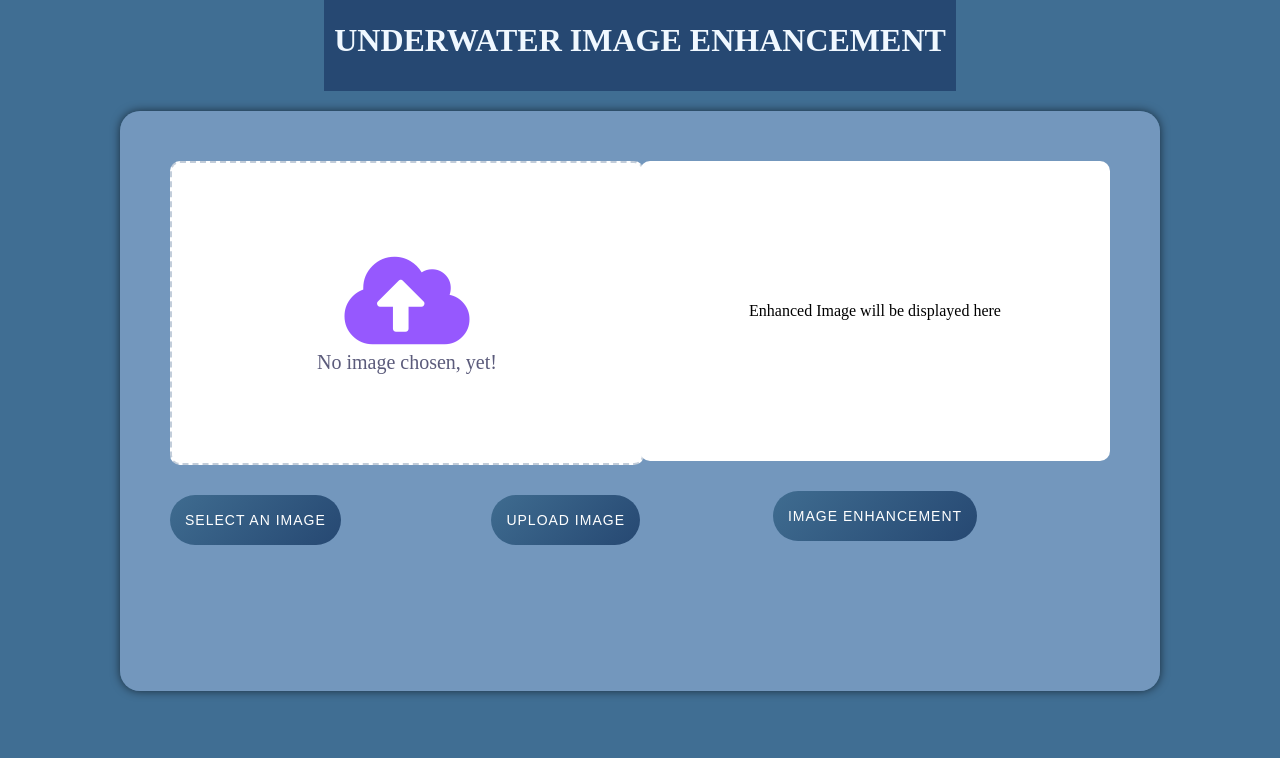
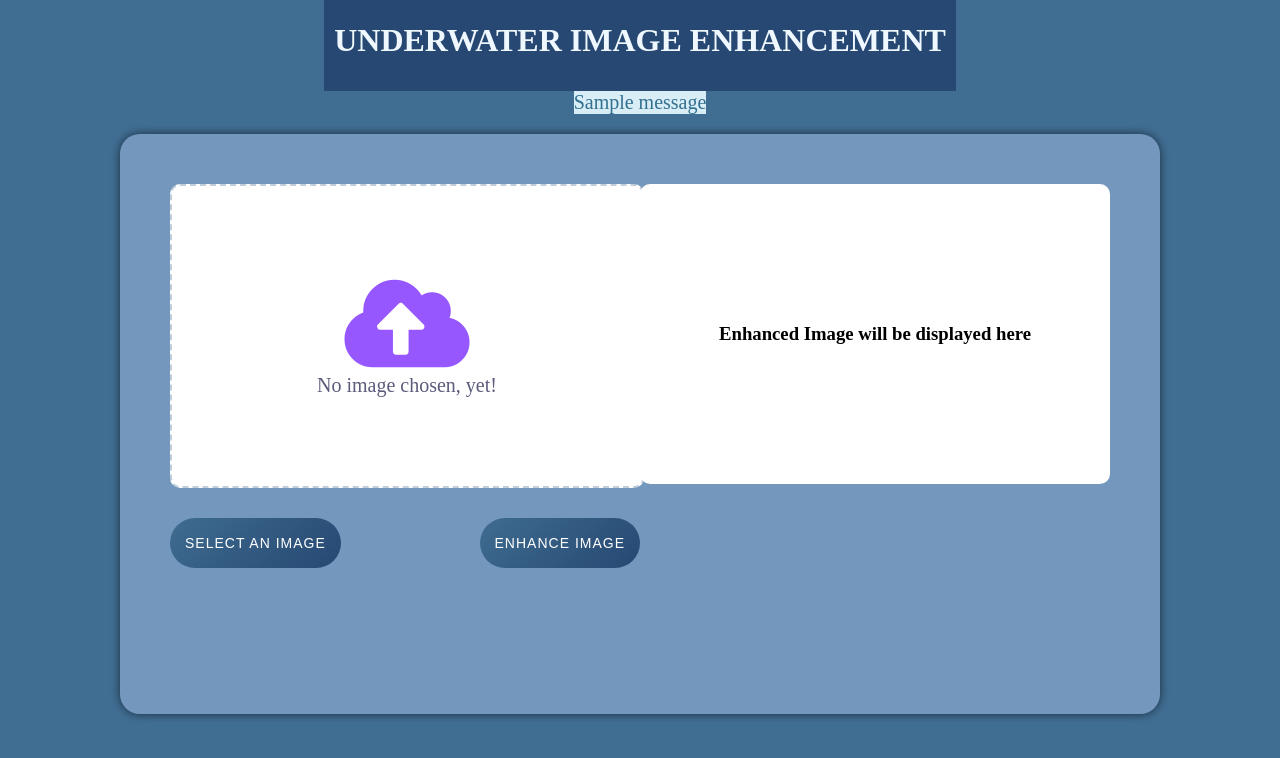
Before and after one commit to harshithaputtaswamy/Image-enhancement-using-GAN, a Django app: page / in a window 1280 px wide. Shown: the top 758 px of the page. Run offline with Django 4.2, Linux system fonts and the light colour scheme; tables that the repository leaves empty hold one stand-in row (values such as "Sample post"); one stand-in notice (Sample message) is shown.

Commit message:
msg showing to select img

```diff
--- a/Webapp/Image_Enhancement/templates/Image_Enhancement/index.html
+++ b/Webapp/Image_Enhancement/templates/Image_Enhancement/index.html
@@ -1,7 +1,10 @@
 {% load static %}
 <!--css code-->
+
 <link rel="stylesheet" href="https://cdnjs.cloudflare.com/ajax/libs/font-awesome/5.15.3/css/all.min.css" />
+
 <style>
+  .alert-info{color:#31708f;font-size: 20px;background-color:#d9edf7;border-color:#bce8f1}.alert-info hr{border-top-color:#a6e1ec}.alert-info .alert-link{color:#245269}
   @import url('https://fonts.googleapis.com/css?family=Poppins:400,500,600,700&display=swap');
 
   html,
@@ -142,9 +145,18 @@
 {% block content %}
 
 <body>
+
   <div style="text-align: center;padding: 10px;background-color: rgb(38 72 114);">
     <h1 style="color: aliceblue;">UNDERWATER IMAGE ENHANCEMENT</h1>
   </div>
+  {% if messages %}
+      {% for message in messages %}
+          <div class = "alert alert-info" role="alert">{{message}}</div>
+          <script>
+             alert({message})
+          </script>
+      {% endfor %}
+      {% endif %}
   <div class="div1">
     <!--input image-->
     <div class="container" style="float: left;">
@@ -172,20 +184,19 @@
       <form method="post" action='/upload/' enctype="multipart/form-data">
         {% csrf_token %}
         <input id="default-btn" type="file" name="myfile" id="myfile" hidden>
-        <button type="submit" id="custom-btn" style="float: right;">Upload Image</button>
+        <button type="submit" id="custom-btn" style="float: right;">Enhance Image</button>
       </form>
 
       {% if uploaded_file_url %}
 
       <!-- <p>File uploaded at: <a href="{{ uploaded_file_url }}">{{ uploaded_file_url }}</a></p> -->
       <script>
-        alert("Uploaded successfully!!")
+        alert("Image is successfully Enhanced!!")
         img = document.querySelector("img");
         var myHTML = "<p>{{ uploaded_file_url }}</p>";
         var strippedHtml = myHTML.replace(/<[^>]+>/g, '');
         img.src = "../../.." + strippedHtml
       </script>
-      <p>Image has been Uploaded</p>
       {% endif %}
 
     </div>
@@ -198,10 +209,10 @@
           <img src="{{output}}" style="display: none" onload="this.style.display=''" onerror="this.style.display='none'">
         </div>
         <div>
-          Enhanced Image will be displayed here
+          <h3>Enhanced Image will be displayed here</h3>
         </div>
       </div>
-      <button class="process_btn" id="custom-btn" style="margin-inline: auto;">Image Enhancement</button>
+      <!-- <button class="process_btn" id="custom-btn" style="margin-inline: auto;">Image Enhancement</button> -->
     </div>
     <script>
       const wrapper = document.querySelector(".wrapper");
--- a/Webapp/Image_Enhancement/views.py
+++ b/Webapp/Image_Enhancement/views.py
@@ -1,4 +1,6 @@
 # from django.shortcuts import render
+from pyexpat.errors import messages
+from ssl import AlertDescription
 from django.http import HttpResponse
 from django.shortcuts import render,redirect
 from .forms import UploadFileForm
@@ -6,6 +8,7 @@ from django.core.files.storage import FileSystemStorage
 import os
 from django.conf import settings
 from . import test_funieGAN
+from django.contrib import messages
 
 def index(request):
     return render(request, 'Image_Enhancement/index.html')
@@ -19,7 +22,11 @@ def upload(request):
     if request.method == 'POST':
         if len(request.FILES) == 0:
             print("not uploaded")
-            return HttpResponse("Hello, world. You have not chosen any file.")#TODO - have to change
+            # return HttpResponse("You have not chosen any file.")
+            messages.info(request, "Info! Choose file to perform enhancement")
+            return render(request, 'Image_Enhancement/index.html', {
+
+        })
 
         myfile=request.FILES['myfile']
 
--- a/Webapp/final_year_project/settings.py
+++ b/Webapp/final_year_project/settings.py
@@ -38,6 +38,7 @@ INSTALLED_APPS = [
     'django.contrib.sessions',
     'django.contrib.messages',
     'django.contrib.staticfiles',
+
 ]
 
 MIDDLEWARE = [
@@ -48,6 +49,8 @@ MIDDLEWARE = [
     'django.contrib.auth.middleware.AuthenticationMiddleware',
     'django.contrib.messages.middleware.MessageMiddleware',
     'django.middleware.clickjacking.XFrameOptionsMiddleware',
+    'django.contrib.sessions.middleware.SessionMiddleware',
+    'django.contrib.messages.middleware.MessageMiddleware'
 ]
 
 ROOT_URLCONF = 'final_year_project.urls'
```
Also changed, not shown: Webapp/media/input/6.jpg (added), Webapp/media/input/in_img1.jpg (added), Webapp/media/output/6.jpg (added), Webapp/media/output/in_img1.jpg (added).
